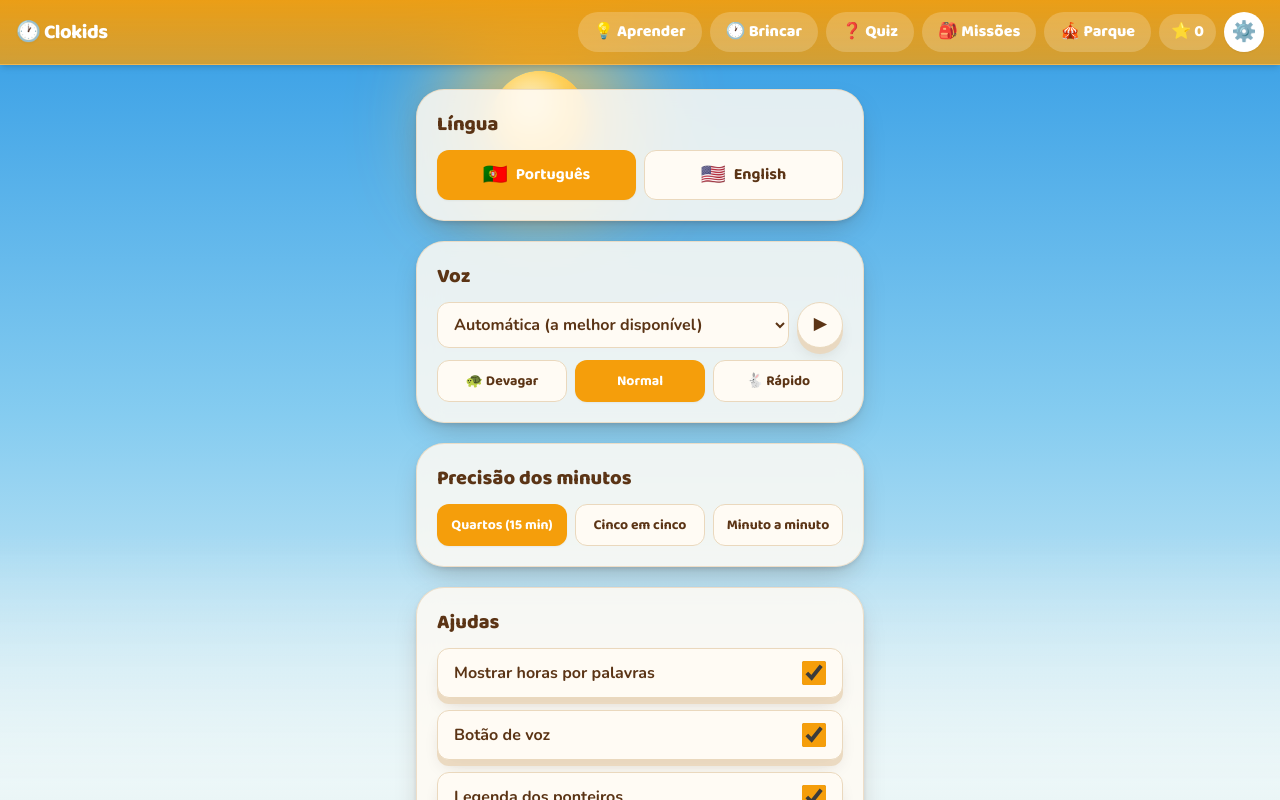
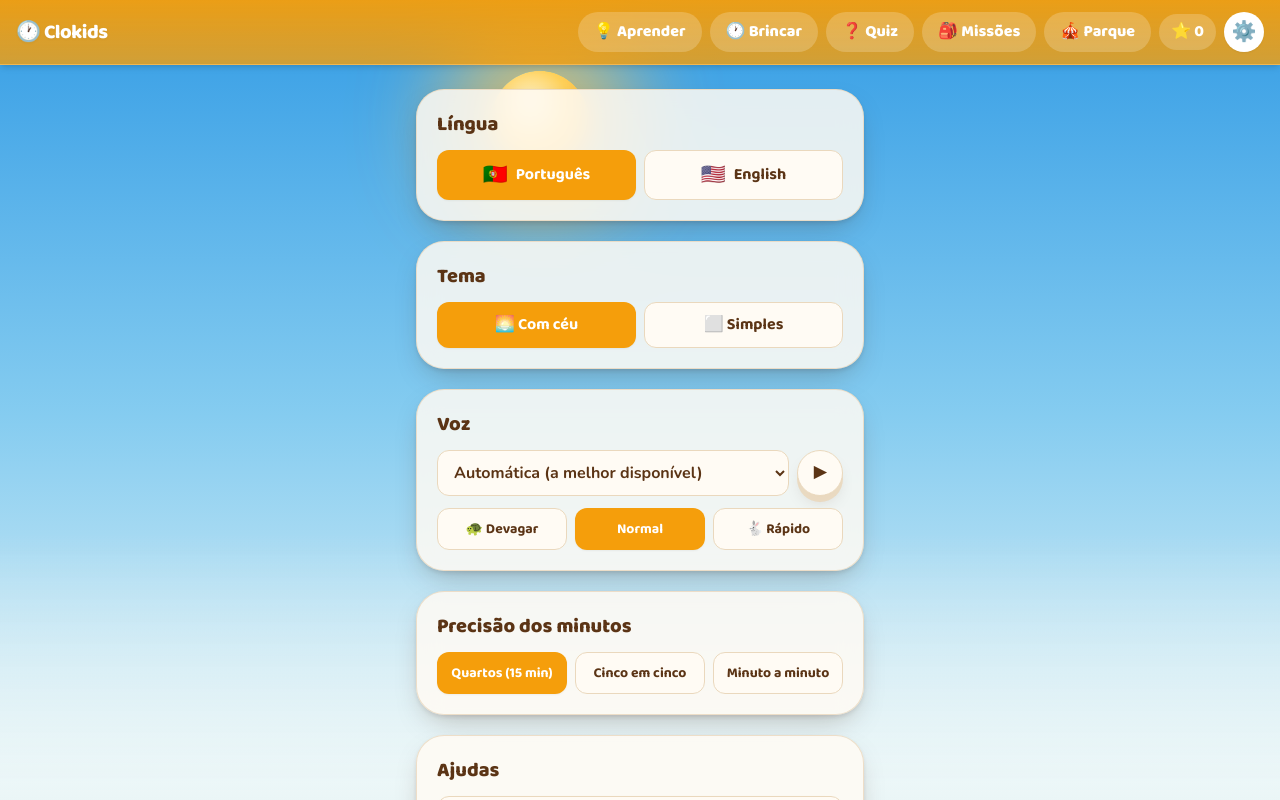
Before and after one commit to fabioduque/clokids, a React (Vite) app: page / in a window 1280 px wide. Both pictures are taken after a click on the button "⚙️". Built offline with nearby package versions, Linux system fonts and the light colour scheme.

Commit message:
theme setting: living sky or plain simple canvas

```diff
--- a/src/App.tsx
+++ b/src/App.tsx
@@ -244,7 +244,9 @@ export default function App() {
     // never grows a scrollbar.
     <LangContext.Provider value={profile.settings.lang}>
     <div className="relative flex h-dvh flex-col font-rounded text-ink">
-      <SkyBackground total={ambientTotal} />
+      {/* "Simples" theme: no sky/sun/moon/stars — the plain cream canvas the
+          html fallback provides. */}
+      {profile.settings.theme !== 'simple' && <SkyBackground total={ambientTotal} />}
       <NavBar
         screen={screen}
         onNavigate={navigate}
--- a/src/lib/i18n.ts
+++ b/src/lib/i18n.ts
@@ -103,6 +103,9 @@ export interface UIStrings {
   zoneLevelAria: (zone: string, level: number) => string
   // Settings
   languageTitle: string
+  themeTitle: string
+  themeSky: string
+  themeSimple: string
   snapSettingTitle: string
   snapLabels: Record<15 | 5 | 1, string>
   helpersTitle: string
@@ -233,6 +236,9 @@ export const STR: Record<Lang, UIStrings> = {
     storyEndText: 'O Cloki viveu o dia todo contigo. Obrigado!',
     zoneLevelAria: (zone, level) => `Jogar ${zone}, nível ${level}`,
     languageTitle: 'Língua',
+    themeTitle: 'Tema',
+    themeSky: '🌅 Com céu',
+    themeSimple: '⬜ Simples',
     snapSettingTitle: 'Precisão dos minutos',
     snapLabels: { 15: 'Quartos (15 min)', 5: 'Cinco em cinco', 1: 'Minuto a minuto' },
     helpersTitle: 'Ajudas',
@@ -351,6 +357,9 @@ export const STR: Record<Lang, UIStrings> = {
     storyEndText: 'Cloki lived the whole day with you. Thank you!',
     zoneLevelAria: (zone, level) => `Play ${zone}, level ${level}`,
     languageTitle: 'Language',
+    themeTitle: 'Theme',
+    themeSky: '🌅 With sky',
+    themeSimple: '⬜ Simple',
     snapSettingTitle: 'Minute precision',
     snapLabels: { 15: 'Quarters (15 min)', 5: 'Five by five', 1: 'To the minute' },
     helpersTitle: 'Helpers',
--- a/src/lib/profileStore.ts
+++ b/src/lib/profileStore.ts
@@ -2,6 +2,7 @@ import type { Level } from './quiz'
 import type { Lang } from './i18n'
 
 export interface Settings {
+  theme: 'sky' | 'simple' // living sky vs the plain cream canvas
   snap: 15 | 5 | 1
   showWords: boolean
   voice: boolean
@@ -38,6 +39,7 @@ export const STORAGE_KEY = 'relogio.profile.v1'
 
 export const DEFAULT_PROFILE: Profile = {
   settings: {
+    theme: 'sky',
     snap: 15,
     showWords: true,
     voice: true,
--- a/src/views/SettingsView.tsx
+++ b/src/views/SettingsView.tsx
@@ -56,6 +56,33 @@ export function SettingsView({ settings, onSettings, onReset }: SettingsViewProp
               <span className="text-xl" aria-hidden>
                 {flag}
               </span>
+              {label}
+            </button>
+          ))}
+        </div>
+      </section>
+
+      {/* Theme: the living sky, or the plain super-simple canvas. */}
+      <section className="panel flex flex-col gap-3 p-5">
+        <h3 className="font-display text-xl font-extrabold text-ink">{ui.themeTitle}</h3>
+        <div className="flex gap-2">
+          {(
+            [
+              ['sky', ui.themeSky],
+              ['simple', ui.themeSimple],
+            ] as Array<[Settings['theme'], string]>
+          ).map(([value, label]) => (
+            <button
+              key={value}
+              type="button"
+              onClick={() => set('theme', value)}
+              aria-pressed={settings.theme === value}
+              className={`flex-1 rounded-xl border px-3 py-2.5 font-display text-base font-bold transition-colors ${
+                settings.theme === value
+                  ? 'border-transparent bg-ring text-white shadow-sm'
+                  : 'border-cardline bg-card text-ink'
+              }`}
+            >
               {label}
             </button>
           ))}
```
